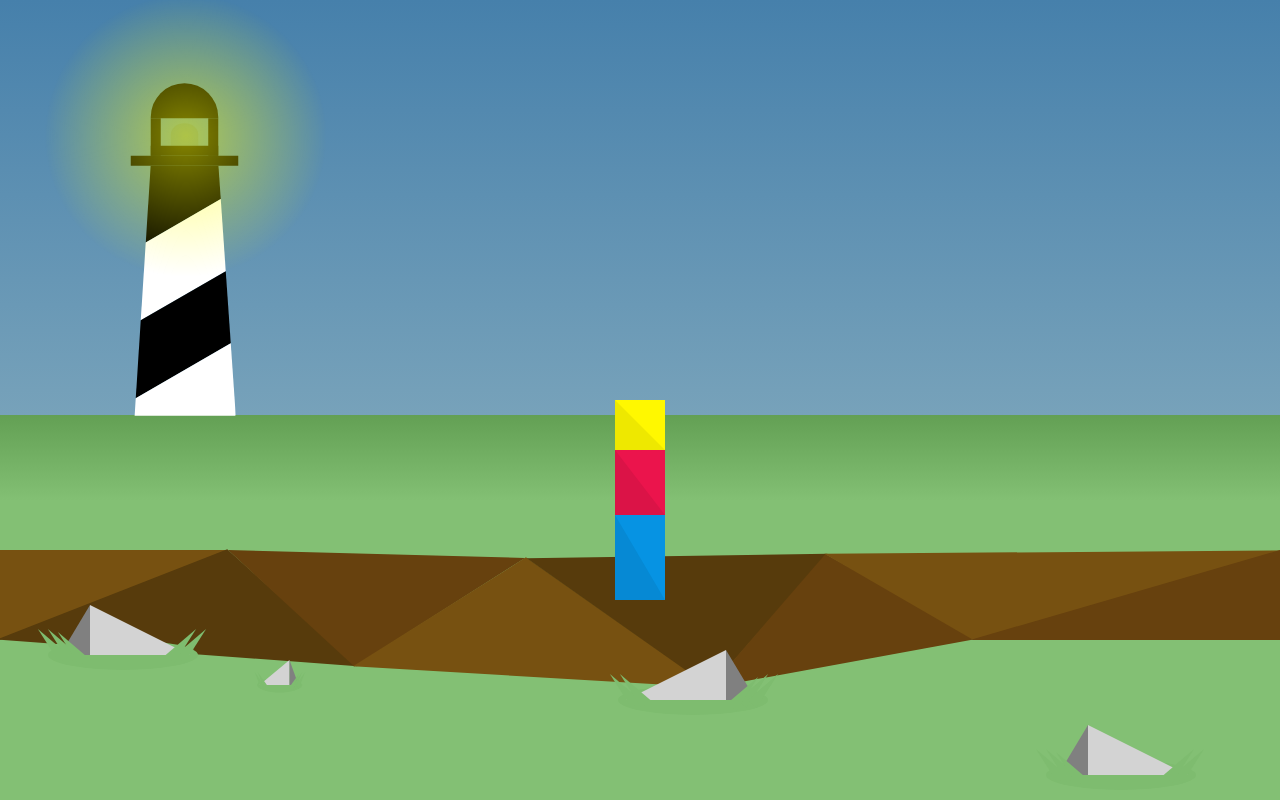
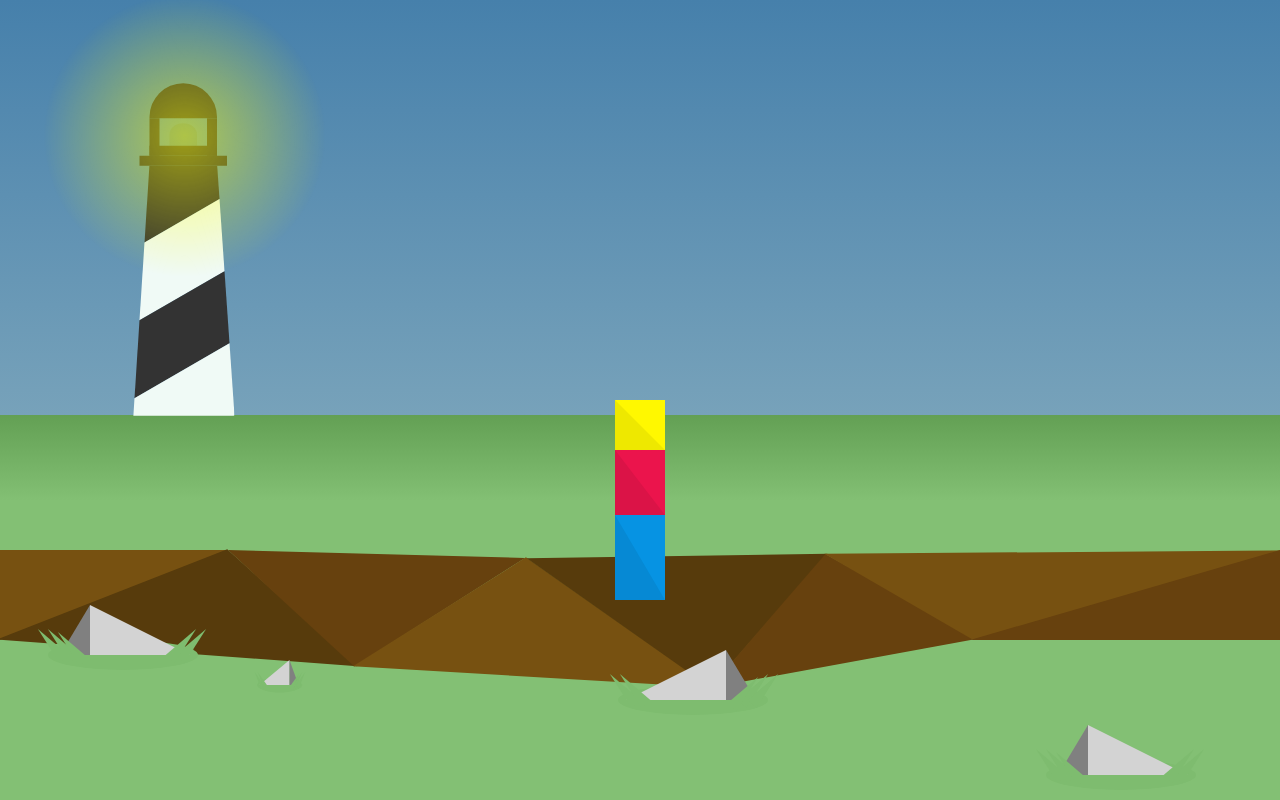
Before and after one commit to zmcadie/portfolio-interactive, a React (Create React App) app: page / in a window 1280 px wide. Shown: the top 800 px of the page. Built offline with nearby package versions, Linux system fonts and the light colour scheme.

Commit message:
Adjust lighthouse colours

```diff
--- a/src/components/Backgrounds/partials/Lighthouse.js
+++ b/src/components/Backgrounds/partials/Lighthouse.js
@@ -14,7 +14,7 @@ const LighthouseContainer = styled.div`
   position: absolute;
 
   .top {
-    background: black;
+    background: #333;
     border-top-left-radius: 135px;
     border-top-right-radius: 135px;
     height: 70px;
@@ -23,7 +23,7 @@ const LighthouseContainer = styled.div`
   }
 
   .lantern {
-    border: 20px solid black;
+    border: 20px solid #333;
     border-bottom-width: 20px;
     border-top-width: 0px;
     height: 55px;
@@ -55,9 +55,10 @@ const LighthouseContainer = styled.div`
   }
 
   .deck {
-    background: black;
+    background: #333;
     height: 20px;
-    width: 215px;
+    margin-left: 20px;
+    width: 175px;
   }
 
   .tower-container {
@@ -67,7 +68,7 @@ const LighthouseContainer = styled.div`
   }
 
   .tower {
-    border-bottom: 150px solid white;
+    border-bottom: 150px solid #F0FAF6;
     border-left: 10px solid transparent;
     border-right: 10px solid transparent;
     height: 0;
@@ -75,7 +76,7 @@ const LighthouseContainer = styled.div`
     width: 190px;
 
     &.one {
-      border-bottom-color: black;
+      border-bottom-color: #333;
       margin-left: 30px;
       width: 130px;
     }
@@ -86,7 +87,7 @@ const LighthouseContainer = styled.div`
     }
 
     &.three {
-      border-bottom-color: black;
+      border-bottom-color: #333;
       margin-left: 10px;
       width: 170px;
     }
```
